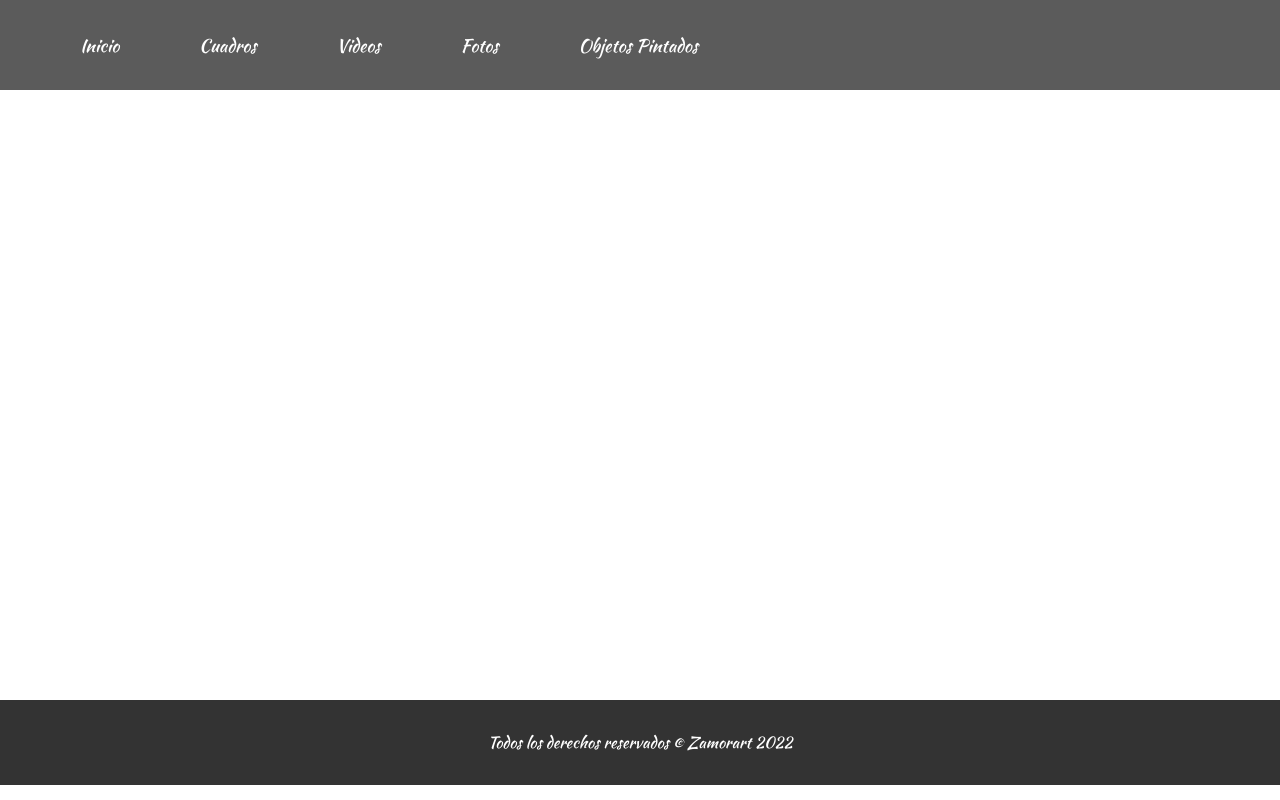
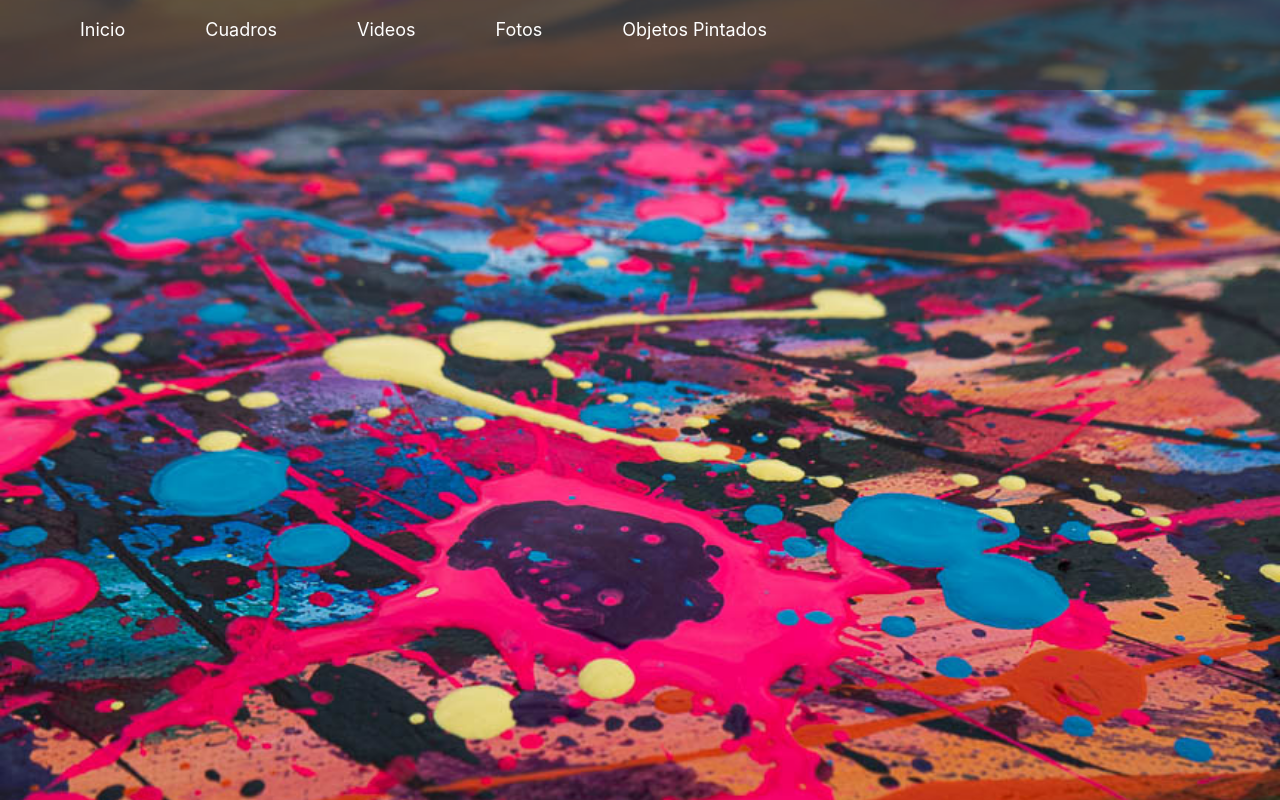
Before and after one commit to Lepaic6969/Zamorart, a plain HTML site: page index.html in a window 1280 px wide. Shown: the top 800 px of the page. Drawn offline with nearby package versions, Linux system fonts and the light colour scheme.

Commit message:
Primeros pasos:Fondo, Navbar,Footer

```diff
--- a/css/style.css
+++ b/css/style.css
@@ -8,7 +8,7 @@ body{
 /* Estilos cabecera */
 header{
     height: 90px;
-    background-color: rgba(51,51,51,0.8);
+    background-color: rgba(51,51,51,0.7);
     line-height: 60px;
     width: 100%;
     position:fixed;
@@ -25,18 +25,31 @@ header{
     margin: 0 30px;
     font-size: 18px;
     /* font-weight: bold; */
+    transition: all 300ms;
 }
+.menu a:hover{
+    /* text-shadow: 5px 5px 5px rgb(0,136,183); */
+    font-weight: bold;
+    color:rgb(253,22,118);
+}
+
 
 /* Estilos contenido principal */
 main{
-    height: 700px;
+    height: 1200px;
+    background-image: url("../img/fondo.jpg");
+    background-repeat: no-repeat;
+    background-size: cover;
+    background-position: center center;
+
 }
 
 /* Estilos pie de página */
 footer{
     height: 85px;
-    background-color: rgb(51,51,51);
+    background-color: rgb(31,38,44);
     color:white;
     text-align: center;
     line-height: 85px;
+
 }
--- a/index.html
+++ b/index.html
@@ -7,6 +7,7 @@
     <link rel="icon" type="image/jpg" href="./img/logo.jpg"/>
     <title>Zamorart</title>
     <link rel="stylesheet" href="./css/style.css">
+    <link rel="stylesheet" href="bootstrap/css/bootstrap.min.css"> <!--Copiar-->
 </head>
 <body>
     <header>
@@ -22,8 +23,10 @@
     </header>
     <main>
 
+
     </main>
     <footer>Todos los derechos reservados &copy; Zamorart 2022</footer>
 
+
 </body>
 </html>
```
Also changed, not shown: img/fondo.jpg (added).
